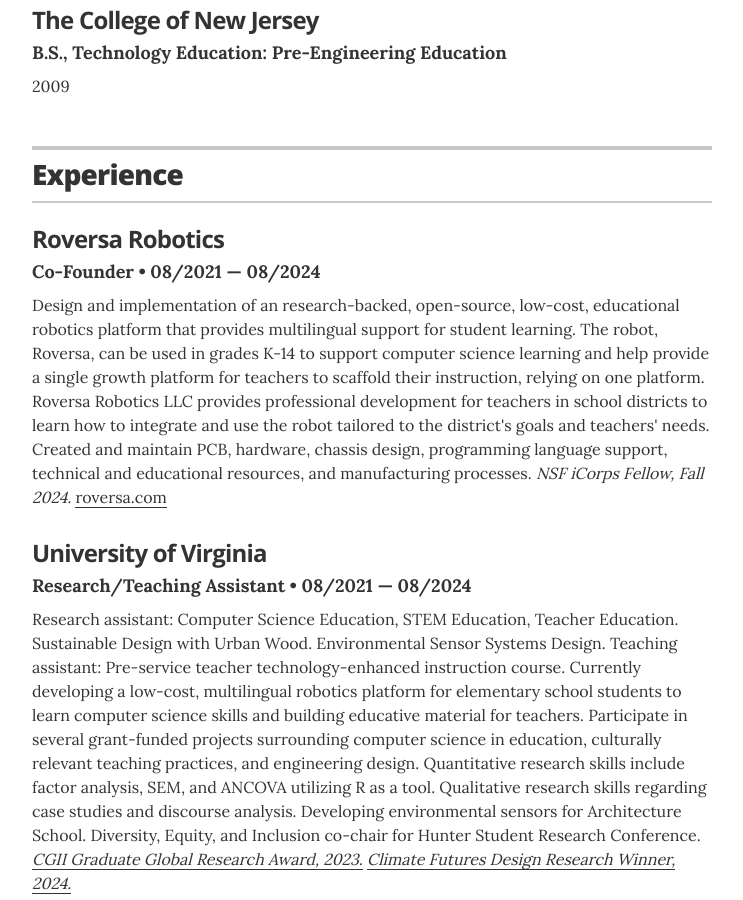
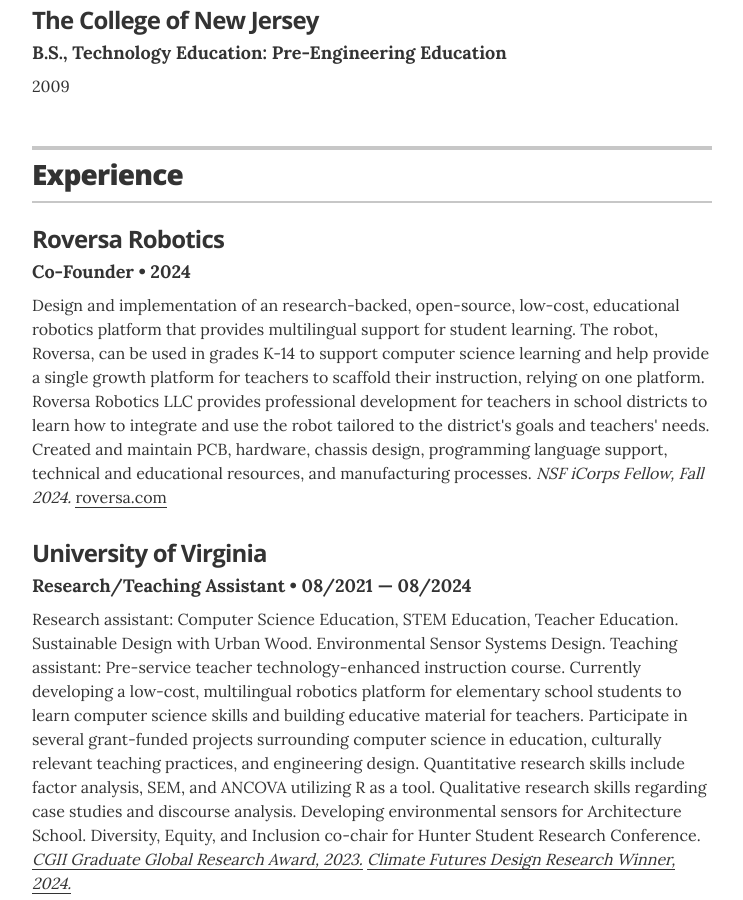
Before and after one commit to eabredder/eabredder.github.io, a Jekyll site: the page built from index.html, in a window 1280 px wide and 900 px high, scrolled down 807 px. Shown: the whole window, without its empty margins (268-1011 px from the left). Built offline with Jekyll 4.4.1, drawn with Linux system fonts in a browser that asks for light colours.

Commit message:
Update resume.html

```diff
--- a/_layouts/resume.html
+++ b/_layouts/resume.html
@@ -100,7 +100,7 @@
         <!-- another resume item -->
         <div class="resume-item" itemscope itemprop="worksFor" itemtype="http://schema.org/Organization">
           <h3 class="resume-item-title" itemprop="name">Roversa Robotics</h3>
-          <h4 class="resume-item-details" itemprop="description">Co-Founder &bull; 08/2021 &mdash; 08/2024</h4>
+          <h4 class="resume-item-details" itemprop="description">Co-Founder &bull; 2024</h4>
           <p class="resume-item-copy">Design and implementation of an research-backed, open-source, low-cost, educational robotics platform that provides multilingual support for student learning. The robot, Roversa, can be used in grades K-14 to support computer science learning and help provide a single growth platform for teachers to scaffold their instruction, relying on one platform. Roversa Robotics LLC provides professional development for teachers in school districts to learn how to integrate and use the robot tailored to the district's goals and teachers' needs. Created and maintain PCB, hardware, chassis design, programming language support, technical and educational resources, and manufacturing processes. <em>NSF iCorps Fellow, Fall 2024. </em> <a href="http://www.roversa.com/" target="_blank">roversa.com</a></p>
 
           </div><!-- end of resume-item -->
```
